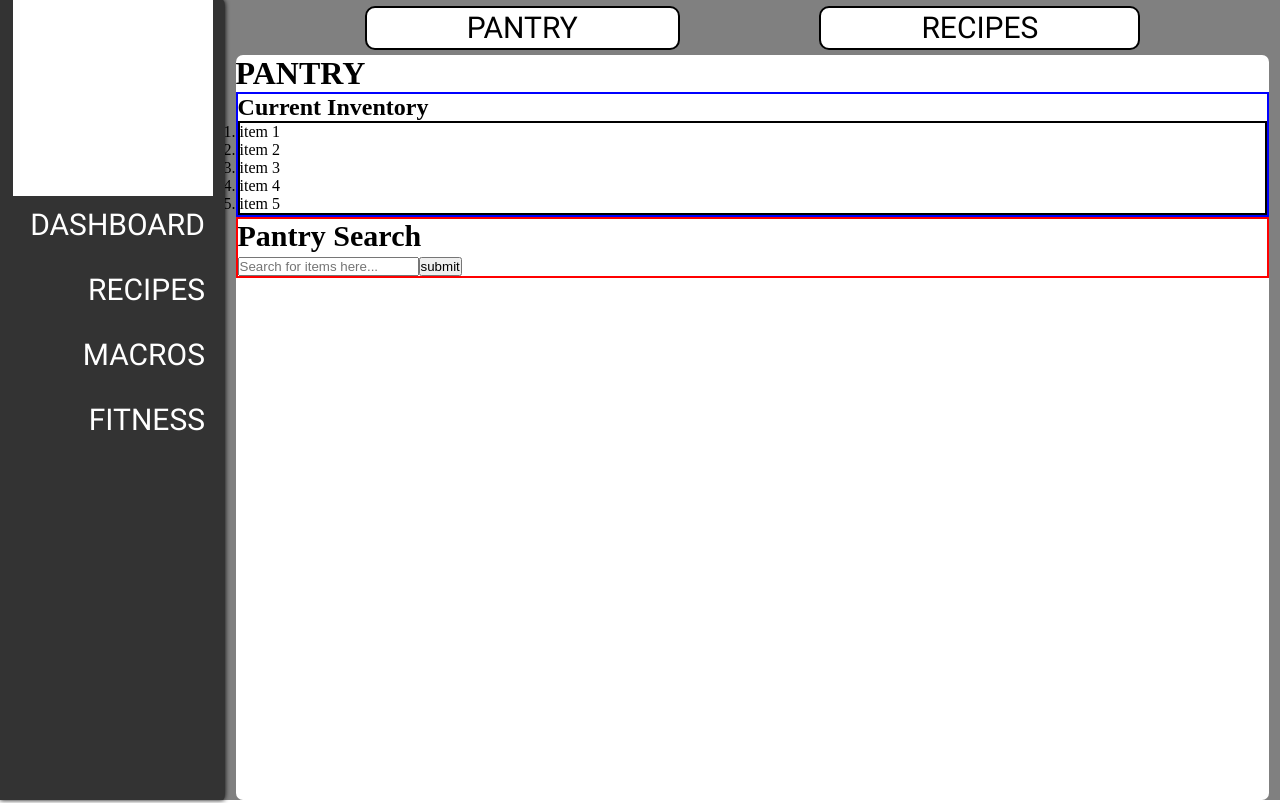
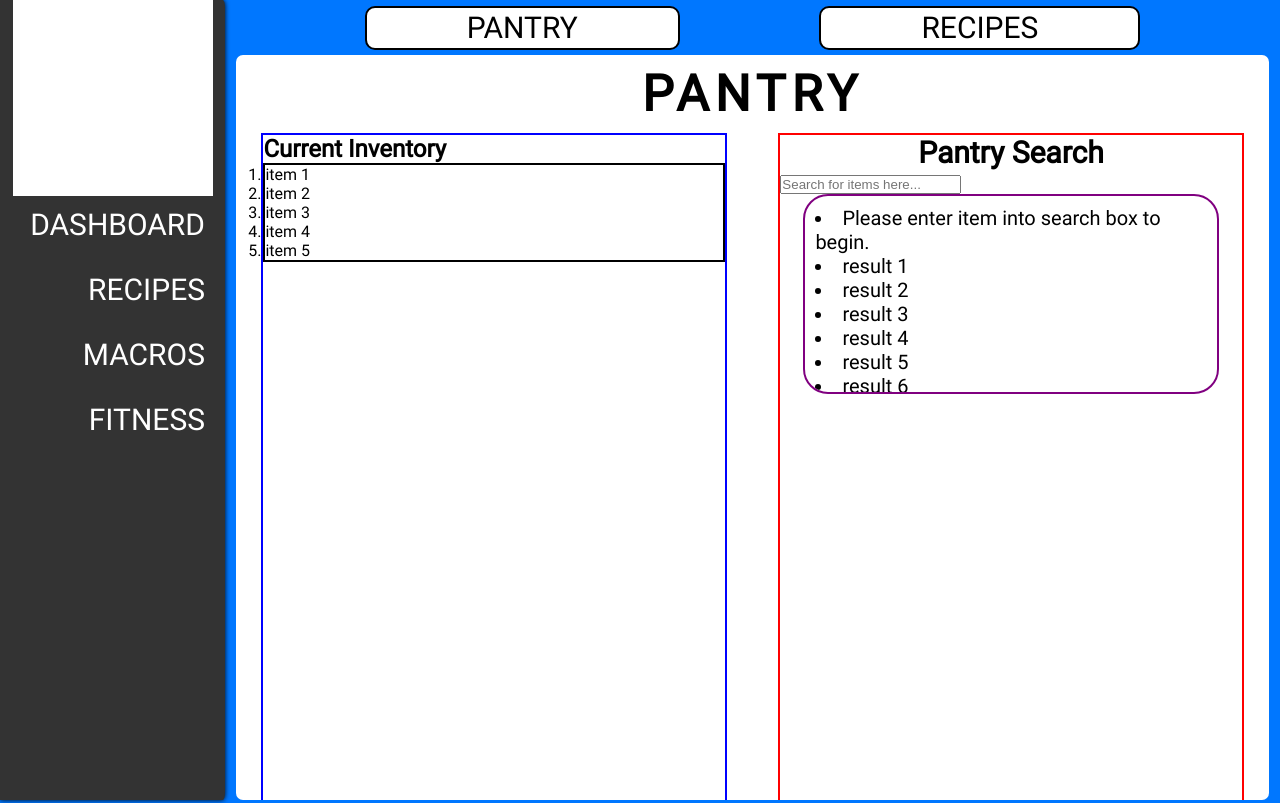
Before and after one commit to Wazmond/foodez, a React (Vite) app: page /Recipes in a window 1280 px wide. Shown: the top 803 px of the page. Built offline with nearby package versions, Linux system fonts and the light colour scheme.

Commit message:
Changelog 24/5/24

```diff
--- /dev/null
+++ b/src/ErrorPage.jsx
@@ -0,0 +1,8 @@
+export default function ErrorPage() {
+    return(
+        <>
+            <h1>Oops!</h1>
+            <p>An Error has occurred.</p>
+        </>
+    )
+}
--- a/src/Sites/Recipe.jsx
+++ b/src/Sites/Recipe.jsx
@@ -5,7 +5,7 @@ import PantryPage from './RecipePage/Pantry.jsx'
 const RecipeContainer = styled.div`
     height: 100vh;
     width: 100vw;
-    background-color: grey;
+    background-color: #0077ff;
     display: flex;
     justify-content : flex-end;
 `;
@@ -59,7 +59,7 @@ const RecipesPage = styled.div`
 `;
 
 export default function Recipe() {
-    const [isPageDisplaying, setIsPageDisplaying] = useState(true);
+    const [isPageDisplaying, setIsPageDisplaying] = useState();
 
     return(
         <>
@@ -72,7 +72,6 @@ export default function Recipe() {
                 <Page>
                     <PantryPages id="pantry" isPageDisplaying={isPageDisplaying} />
                         <PantryPage />
-
                     <RecipesPage id="recipes" isPageDisplaying={isPageDisplaying}>
                         <h1>Recipes</h1>
                     </RecipesPage>
--- a/src/Sites/RecipePage/Pantry.jsx
+++ b/src/Sites/RecipePage/Pantry.jsx
@@ -2,10 +2,31 @@ import React, { useEffect, useState } from 'react'
 import styled from 'styled-components'
 import PantrySearch from './PantrySearch.jsx'
 
-const PantryContainer = styled.div``;
+const PantryPageContainer = styled.div`
+    height: 100%;
+    width: 100%;
+    overflow: hidden;
+    font-family: Roboto-regular;
+
+    h1 {
+        font-size: 50px;
+        text-align: center;
+        letter-spacing: 6px;
+        margin: 10px 0;
+    }
+`;
+const Container = styled.div`
+    display: flex;
+    flex-direction: row;
+    height: 100%;
+    width: 100%;
+    justify-content: space-around;
+`;
 
 const PantryInventoryContainer = styled.div`
     border: 2px solid blue;
+    width: 45%;
+    height: 90%;
 `;
 // const PantryInventoryTextBox = styled.input``;
 const PantryInventory = styled.ol`
@@ -15,8 +36,9 @@ const PantryInventory = styled.ol`
 export default function PantryPage() {
     return(
         <>
-            <PantryContainer>
+            <PantryPageContainer>
                 <h1>PANTRY</h1>
+                <Container>
                     <PantryInventoryContainer>
                         <h2>Current Inventory</h2>
                         <PantryInventory>
@@ -27,8 +49,10 @@ export default function PantryPage() {
                             <li>item 5</li>
                         </PantryInventory>
                     </PantryInventoryContainer>
+
                     <PantrySearch />
-            </PantryContainer>
+                </Container>
+            </PantryPageContainer>
         </>
     )
 };
--- a/src/Sites/RecipePage/PantrySearch.jsx
+++ b/src/Sites/RecipePage/PantrySearch.jsx
@@ -1,83 +1,144 @@
 import styled from 'styled-components'
-import React, { useState } from 'react'
+import React, { useEffect, useState } from 'react'
 
 const PantrySearchContainer = styled.div`
     border: 2px solid red;
     font-size: 20px;
+    width: 45%;
+    height: 90%;
+    h2 {
+        text-align: center;
+    }
 `;
 const PantrySearchInputBox = styled.input``;
 const PantrySearchResults = styled.ul``;
 
 
 export default function PantrySearch() {
-    function renderResult(result) {
-        return (
-            <>
-                <li>{result}</li>
-            </>
-        )
+    const [inputValue, setInputValue] = useState('');
+    const [debouncedValue, setDebouncedValue] = useState(inputValue);
+    const [results, setResults] = useState('');
+
+    useEffect(() => {
+        const timeoutHandler = setTimeout(() => {
+            setDebouncedValue(inputValue);
+        }, 2000);
+
+        return () => {
+            clearTimeout(timeoutHandler);
+        };
+    }, [inputValue]);
+
+    useEffect(() => {
+        if(!inputValue == " ") {
+            console.log("FetchData function is running now");
+            FetchData();
+        }
+    }, [debouncedValue]);
+
+    async function FetchData() {
+        const API_key = "2595d0356c9249378e7ae892d1368b16";
+        const ing_search = document.getElementById("ing_input").value.toLowerCase();
+        console.log(ing_search);
+        let data;
+        try {
+            const response = await fetch(`https://api.spoonacular.com/food/ingredients/search?apiKey=${API_key}&query=${ing_search}`, {
+                method: "GET",
+                headers: {"Content-type": "application/json"}
+            });
+            if (!response.ok) {
+                throw new Error("Could not fetch resource")
+            }
+            data = await response.json();
+            console.log(data)
+        } catch(error) {
+            console.log(error)
+        }
+        setResults(data.results.map((result) => (result)));
     };
 
     return(
         <>
             <PantrySearchContainer>
                 <h2>Pantry Search</h2>
-                <PantrySearchInputBox id="ing_input" placeholder='Search for items here...'/>
-                <button onClick={FetchData}>submit</button>
+                <PantrySearchInputBox id="ing_input" placeholder='Search for items here...' value={inputValue} onChange={(e) => setInputValue(e.target.value)}/>
+                {/* <button onClick={FetchData}>submit</button> */}
                 <ResultContainer>
-                    {/* <ResultsList>{Results.map((result) => renderResult(result))}</ResultsList> */}
+                    {results === "" ? (<li>Please enter item into search box to begin.</li>) : (results.length > 0 ? (results.map((result, index) => (<li key={index}>{result.value}</li>))) : (<li>No results found...</li>))}
+                        <li>result 1</li>
+                        <li>result 2</li>
+                        <li>result 3</li>
+                        <li>result 4</li>
+                        <li>result 5</li>
+                        <li>result 6</li>
+                        <li>result 7</li>
+                        <li>result 8</li>
+                        <li>result 9</li>
+                        <li>result 10</li>
                 </ResultContainer>
             </PantrySearchContainer>
         </>
     );
 };
 
-const ResultContainer = styled.div``;
-const ResultsList = styled.p``;
+const ResultContainer = styled.div`
+    display: flex;
+    flex-direction: column;
+    justify-content: flex-start;
+    overflow: hidden;
+    padding: 10px;
+    height: 30%;
+    width: 90%;
+    text-decoration: none;
+    border: 2px solid purple;
+    border-radius: 25px;
 
-let Results;
+    margin: 0 auto;
+`;
 
-async function FetchData() {
-    const app_id = "8a637636";
-    const app_key = "ab55b0a95b8f405d140595337a9178f1";
-    const ingredient = document.getElementById('ing_input').value.toLowerCase();
-    const searchQty = 3;
-    console.log(ingredient);
 
-    let autoData;
-    try {
-        const response = await fetch(`https://api.edamam.com/auto-complete?app_id=${app_id}&app_key=${app_key}&q=${ingredient}&limit=${searchQty}`)
-        if (!response.ok) {
-            const errorMessage = `Error : ${response.status}`;
-            throw new Error(errorMessage);
-        }
-        autoData = await response.json();
-        console.log("returning const autoData");
-        console.log(await autoData);
-    } catch (error) {
-        console.log(errorMessage)
-    };
-    const autofill = autoData.map((autoData) => (autoData));
-    console.log("autofill")
 
-    let foodData;
-    try {
-        const response = await fetch(`https://api.edamam.com/api/food-database/v2/parser?app_id=${app_id}&app_key=${app_key}&ingr=${ingredient}`)
-        if (!response.ok) {
-            const errorMessage = `Error : ${response.status}`;
-            throw new Error(errorMessage);
-        }
-        foodData = await response.json();
-        console.log("returning const foodData");
-        console.log(await foodData);
-    } catch (error) {
-        console.log(errorMessage)
-    };
-    const foodSearch = foodData.hints.slice(0, 7).map((hints) => (hints.food.knownAs));
-    console.log("foodsearch");
-    console.log(foodSearch);
-    let ArrResults = [...autofill, ...foodSearch];
-    Results = ArrResults.map(result => result);
-    console.log('results');
-    console.log(Results);
-};
+// async function FetchData() {
+//     const app_id = "8a637636";
+//     const app_key = "ab55b0a95b8f405d140595337a9178f1";
+//     const ingredient = document.getElementById('ing_input').value.toLowerCase();
+//     const searchQty = 3;
+//     console.log(ingredient);
+
+//     let autoData;
+//     try {
+//         const response = await fetch(`https://api.edamam.com/auto-complete?app_id=${app_id}&app_key=${app_key}&q=${ingredient}&limit=${searchQty}`)
+//         if (!response.ok) {
+//             const errorMessage = `Error : ${response.status}`;
+//             throw new Error(errorMessage);
+//         }
+//         autoData = await response.json();
+//         console.log("returning const autoData");
+//         console.log(await autoData);
+//     } catch (error) {
+//         console.log(errorMessage)
+//     };
+//     const autofill = autoData.map((autoData) => (autoData));
+//     console.log("autofill")
+
+//     let foodData;
+//     try {
+//         const response = await fetch(`https://api.edamam.com/api/food-database/v2/parser?app_id=${app_id}&app_key=${app_key}&ingr=${ingredient}`)
+//         if (!response.ok) {
+//             const errorMessage = `Error : ${response.status}`;
+//             throw new Error(errorMessage);
+//         }
+//         foodData = await response.json();
+//         console.log("returning const foodData");
+//         console.log(await foodData);
+//     } catch (error) {
+//         console.log(errorMessage)
+//     };
+//     const foodSearch = foodData.hints.slice(0, 7).map((hints) => (hints.food.knownAs));
+//     console.log("foodsearch");
+//     console.log(foodSearch);
+//     let ArrResults = [...autofill, ...foodSearch];
+//     Results = ArrResults.map(result => result);
+//     console.log('results');
+//     console.log(Results);
+// };
--- a/src/main.jsx
+++ b/src/main.jsx
@@ -4,6 +4,7 @@ import Sidebar from './sidebar.jsx'
 import './index.css'
 
 import { createBrowserRouter, RouterProvider } from 'react-router-dom'
+import ErrorPage from './ErrorPage.jsx'
 import Dashboard from './Sites/Dashboard.jsx'
 import Recipe from './Sites/Recipe.jsx'
 
@@ -11,11 +12,18 @@ const router = createBrowserRouter([
   {
     path:"/",
     element: <Dashboard />,
+    errorElement: <ErrorPage />
+  },
+  {
+    path: "Recipes",
+    element: <Recipe />
   }
 ])
+
 ReactDOM.createRoot(document.getElementById('root')).render(
   <React.StrictMode>
     <Sidebar />
+    <RouterProvider router={router} />
     <Recipe />
   </React.StrictMode>,
 )
```
Also changed, not shown: src/App.jsx (deleted, +0 -35 lines). Lines whose indentation alone changed are shown as unchanged.
